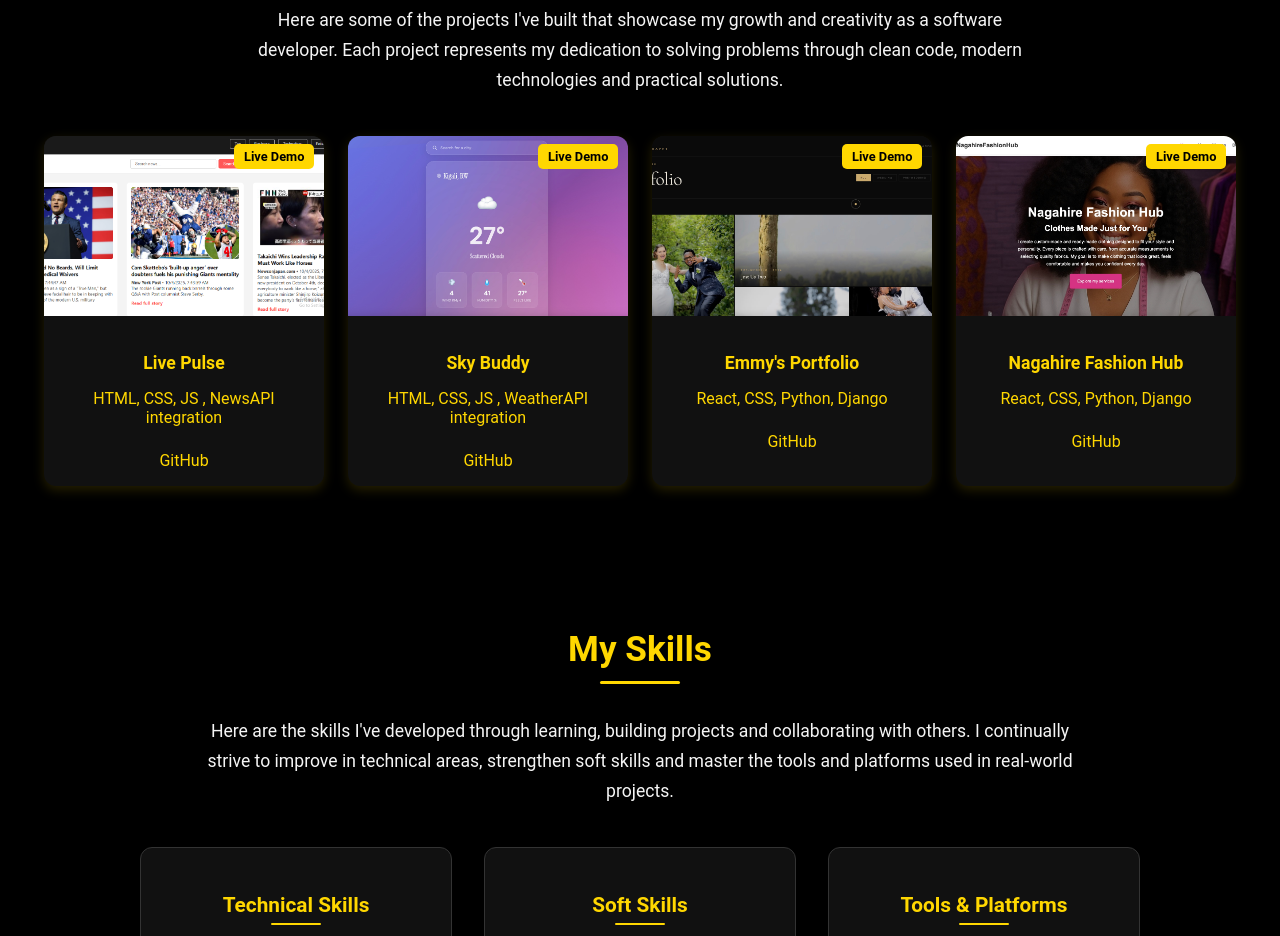
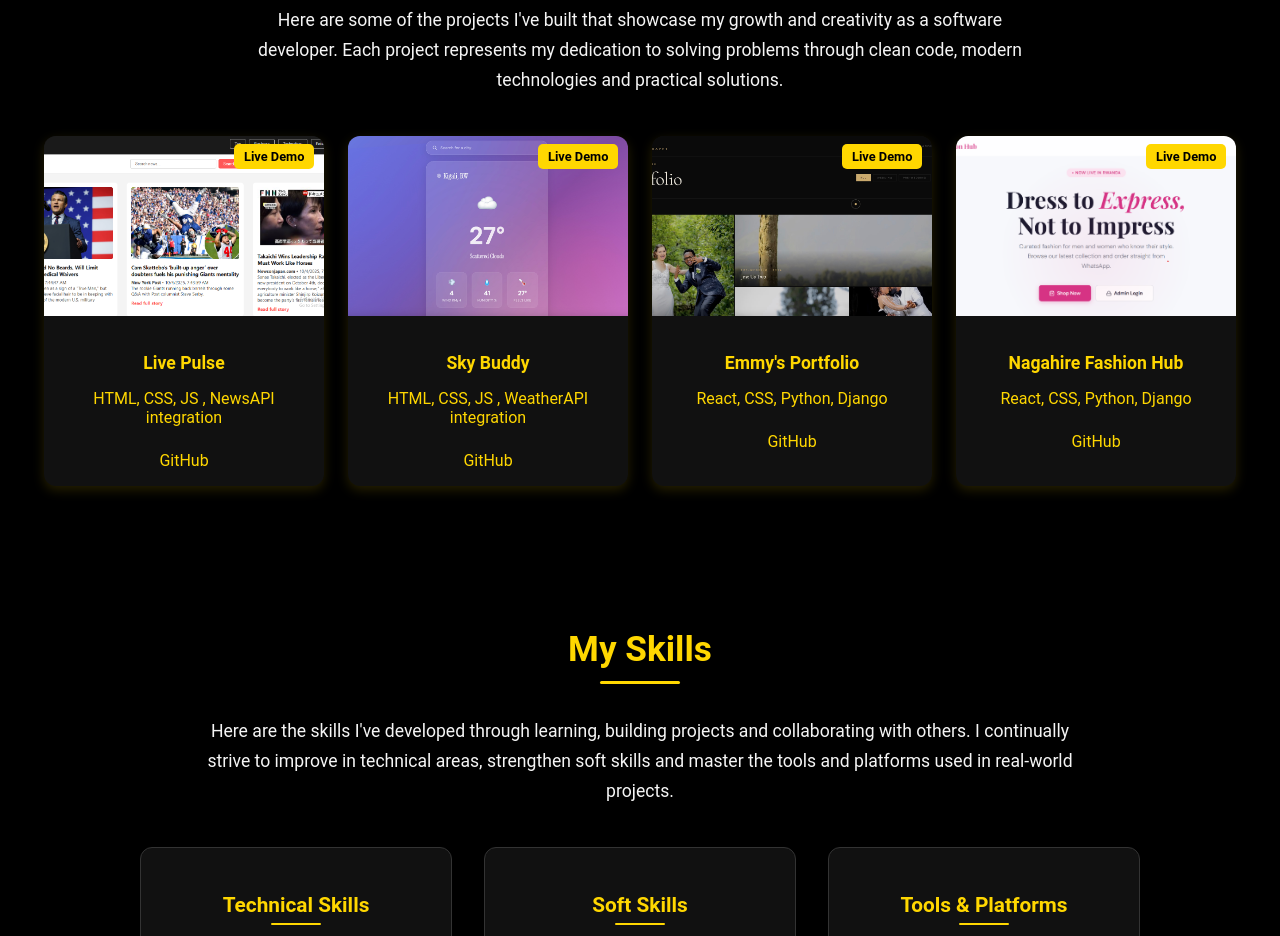
Before and after one commit to RuthNzikwikiza/Ruthportfolio, a React (Vite) app: page / in a window 1280 px wide. Shown: the part 1280-2216 px from the top of the page. Built offline with nearby package versions, Linux system fonts and the light colour scheme.

Commit message:
changed nagahire project's image n live demo link

```diff
--- a/src/components/Projects.jsx
+++ b/src/components/Projects.jsx
@@ -25,8 +25,8 @@ const projects = [
   {
     title: "Nagahire Fashion Hub",
     repo: "https://github.com/RuthNzikwikiza/Nagahire-FHF.git",
-    live: "https://nagahire-fhf-wzoh.vercel.app/",
-    img: "/assets/nagahire.jpeg",
+    live: "https://nagahire-fhb-1.onrender.com/",
+    img: "/assets/nagahire.png",
     tech: "React, CSS, Python, Django",
   },
 ];
```
Also changed, not shown: public/assets/nagahire.jpeg (deleted), public/assets/nagahire.png (added).
